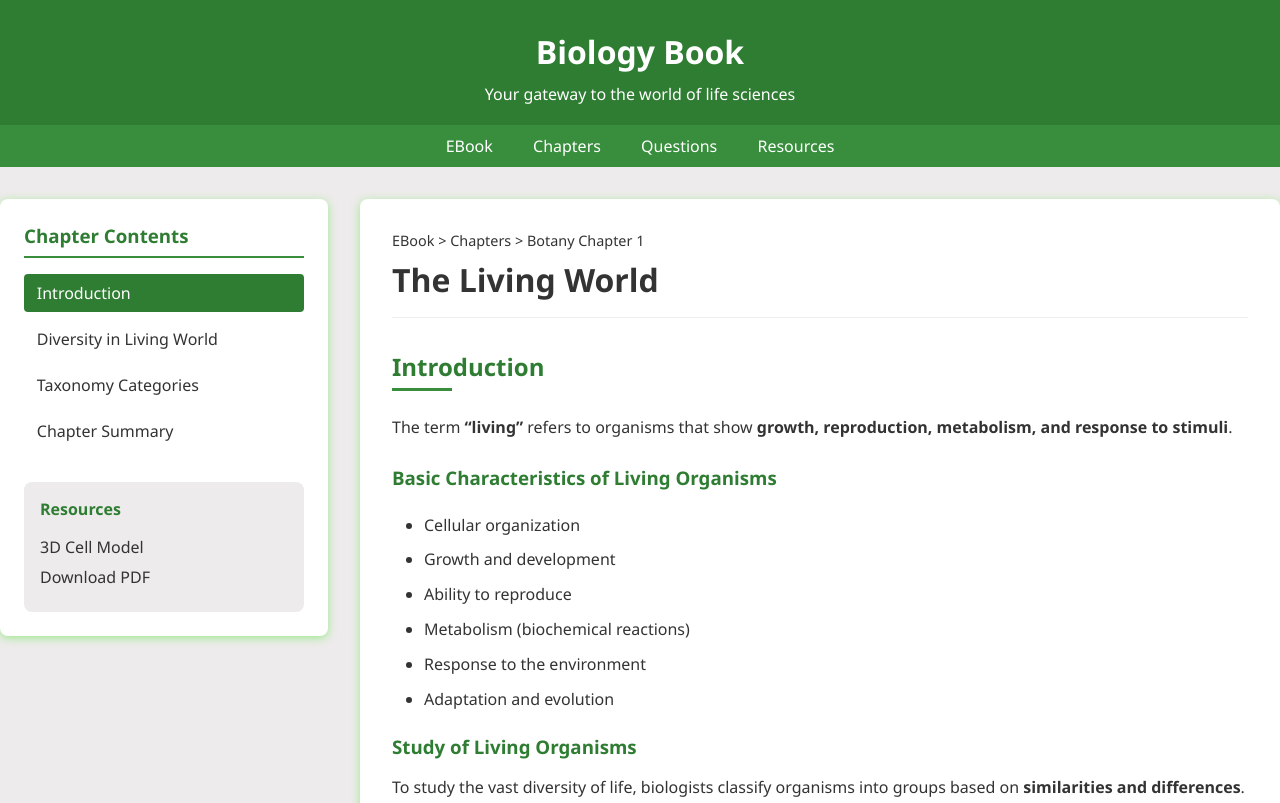
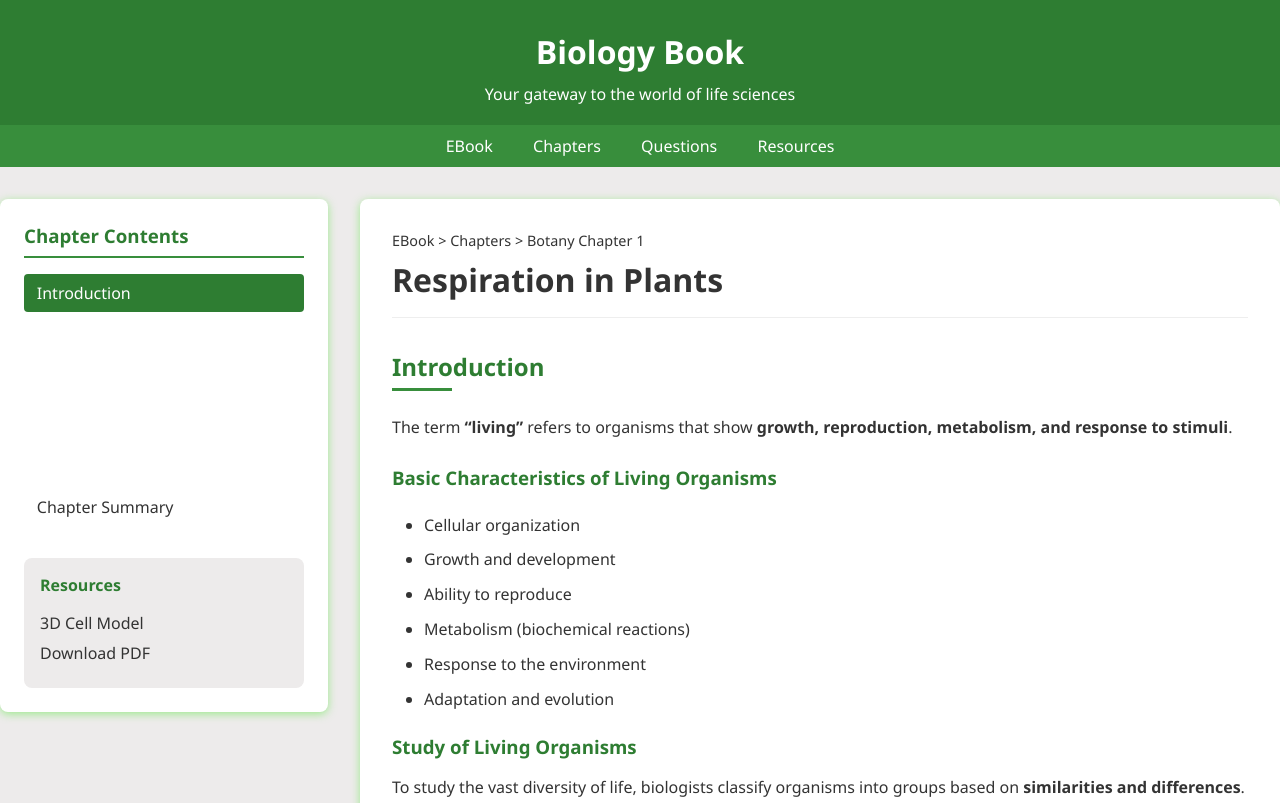
Before and after one commit to Wanttobecomeexpect/BIOLOGY-WEBSITES, a plain HTML site: page Bch9.html in a window 1280 px wide. Shown: the top 803 px of the page. Drawn offline with Linux system fonts and the light colour scheme.

Commit message:
Update Bch9.html

```diff
--- a/Bch9.html
+++ b/Bch9.html
@@ -414,8 +414,13 @@
             <h3>Chapter Contents</h3>
             <ul class="chapter-topics">
                 <li><a href="#introduction" class="active">Introduction</a></li>
-                <li><a href="#Diversity in Living World">Diversity in Living World</a></li>
-                <li><a href="#Taxonomy Categories">Taxonomy Categories</a></li>
+                <li><a href="#"></a></li>
+                <li><a href="#"></a></li>
+                <li><a href="#"></a></li>
+                <li><a href="#"></a></li>
+                <li><a href="#"></a></li>
+                <li><a href="#"></a></li>
+                <li><a href="#"></a></li>
                 <li><a href="#summary">Chapter Summary</a></li>
             </ul>
             <div class="sidebar-resources">
@@ -433,7 +438,7 @@
                     <a href="biology.html">EBook</a> > <a href="chlist.html">Chapters</a> > <span>Botany Chapter
                         1</span>
                 </div>
-                <h1>The Living World</h1>
+                <h1>Respiration in Plants</h1>
             </div>
 
             <section id="introduction" class="chapter-section">
```
